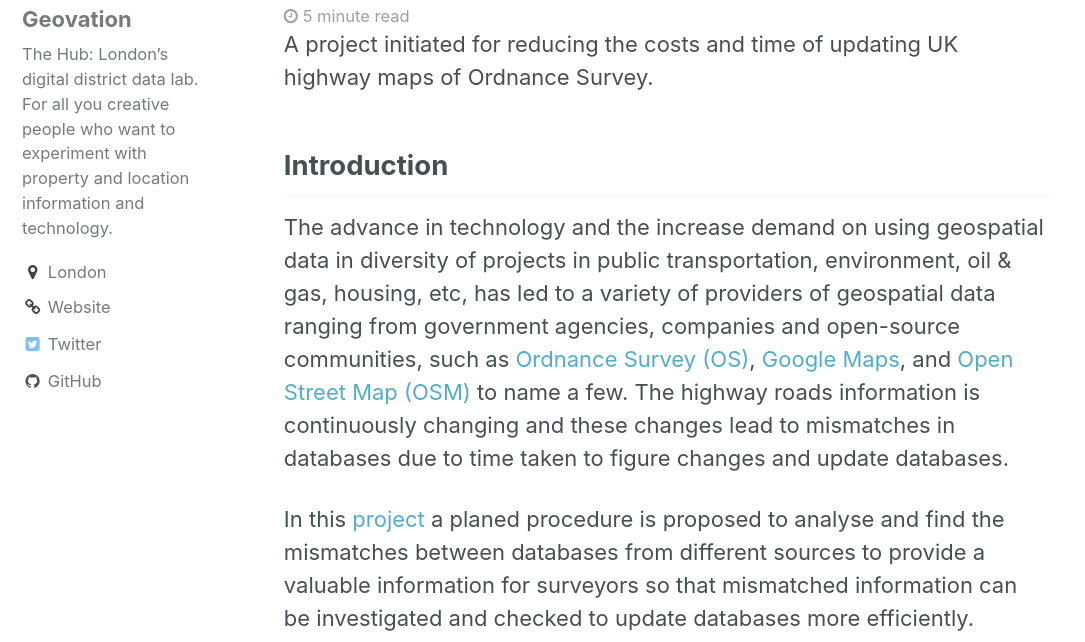
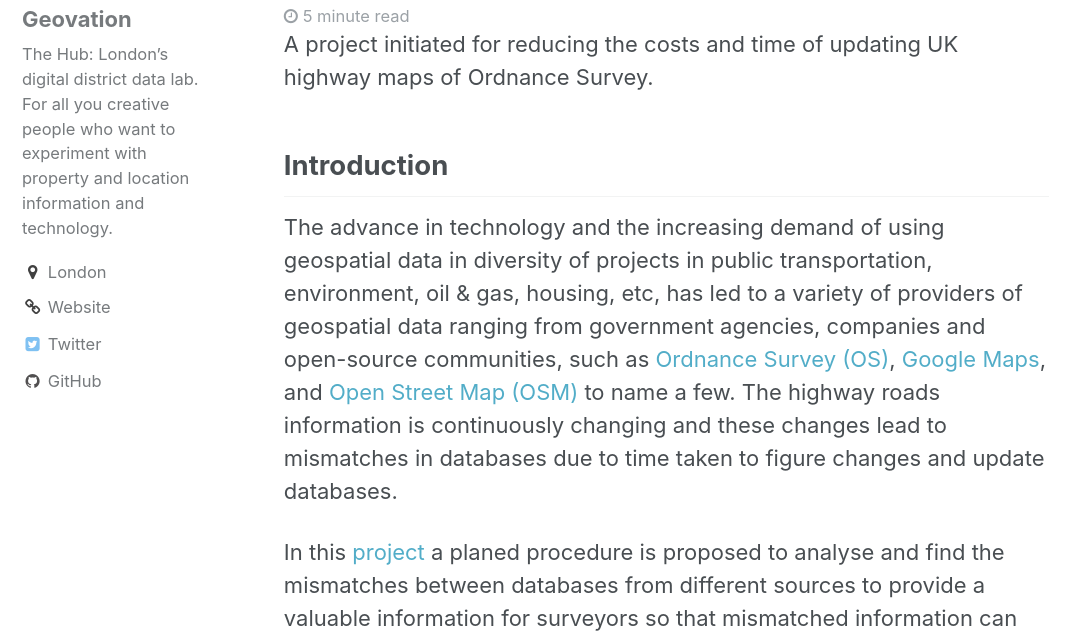
Before and after one commit to Geovation/geovation.github.io, a Jekyll site: the page built from _posts/2018-08-14-UK Highway Maps Data Mismatch.md, in a window 1280 px wide and 900 px high, cut to the strip 258-900 px from the top of the window. Shown: the whole strip, without its empty margins (0-1085 px from the left). Built offline with Jekyll 4.4.1, drawn with Linux system fonts in a browser that asks for light colours; comment, search, counter and statistics services are not loaded; some of the changed text lies outside the part shown.

Commit message:
Typo corrections

```diff
--- a/_posts/2018-08-14-UK Highway Maps Data Mismatch.md
+++ b/_posts/2018-08-14-UK Highway Maps Data Mismatch.md
@@ -11,7 +11,7 @@
 
 ## Introduction
 
-The advance in technology and the increase demand on using geospatial data in diversity of projects in public transportation, environment, oil & gas, housing, etc, has led to a variety of providers of geospatial data ranging from government agencies, companies and open-source communities, such as [Ordnance Survey (OS)](https://www.ordnancesurvey.co.uk), [Google Maps](https://www.google.com/maps), and [Open Street Map (OSM)](https://www.openstreetmap.org) to name a few. The highway roads information is continuously changing and these changes lead to mismatches in databases due to time taken to figure changes and update databases.
+The advance in technology and the increasing demand of using geospatial data in diversity of projects in public transportation, environment, oil & gas, housing, etc, has led to a variety of providers of geospatial data ranging from government agencies, companies and open-source communities, such as [Ordnance Survey (OS)](https://www.ordnancesurvey.co.uk), [Google Maps](https://www.google.com/maps), and [Open Street Map (OSM)](https://www.openstreetmap.org) to name a few. The highway roads information is continuously changing and these changes lead to mismatches in databases due to time taken to figure changes and update databases.
 
 In this [project](https://github.com/Geovation/roads) a planed procedure is proposed to analyse and find the mismatches between databases from different sources to provide a valuable information for surveyors so that mismatched information can be investigated and checked to update databases more efficiently.
 
```
Also changed, not shown: other parts of _posts/2018-08-14-UK Highway Maps Data Mismatch.md (+3 -3 lines).
